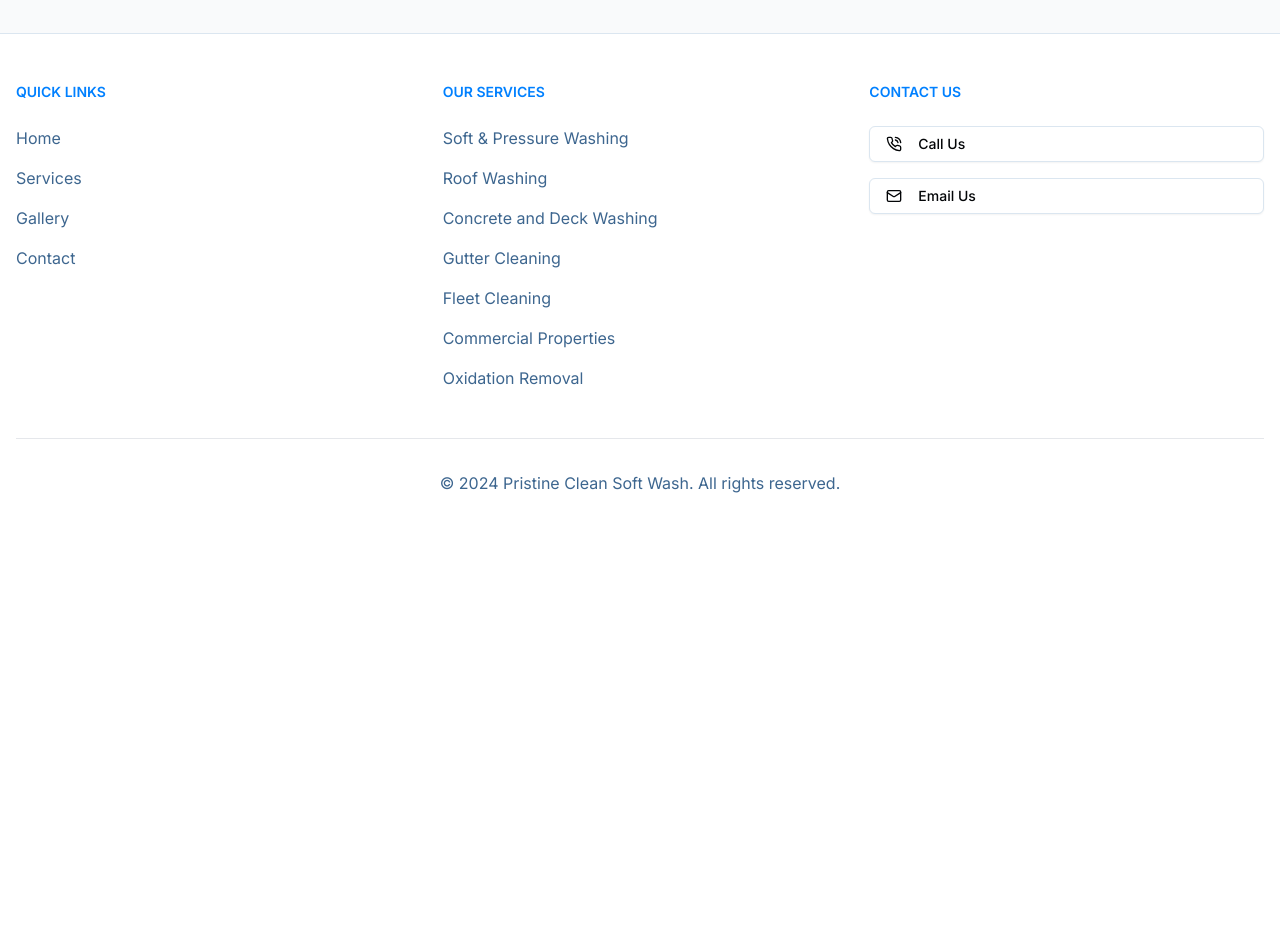
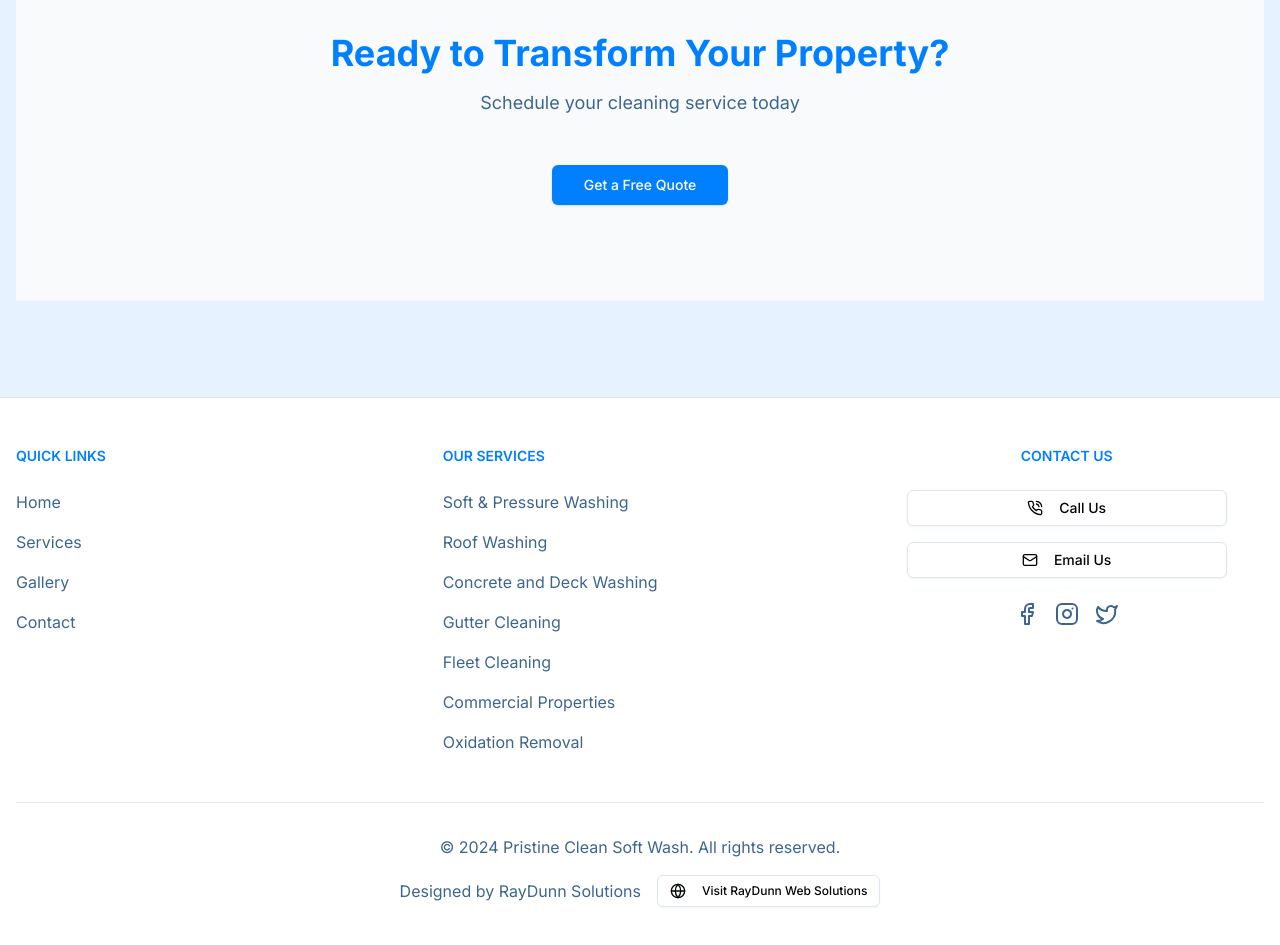
Before and after one commit to arayer143/pristine-clean-softwash, a Next.js app: page /gallery in a window 1280 px wide. Shown: the part 4540-5485 px from the top of the page. Before the commit the page ends 5083 px from the top, so only its background shows below. Built offline with nearby package versions, Linux system fonts and the light colour scheme; no server answers.

Commit message:
updated the footer

```diff
--- a/components/Gallery/gallery-page.tsx
+++ b/components/Gallery/gallery-page.tsx
@@ -2,6 +2,7 @@
 
 import React, { useState, useMemo } from 'react'
 import Image from 'next/image'
+import Link from 'next/link'
 import { motion, AnimatePresence } from 'framer-motion'
 import { Tabs, TabsContent, TabsList, TabsTrigger } from "@/components/ui/tabs"
 import { Button } from "@/components/ui/button"
@@ -60,7 +61,7 @@ export default function GalleryPage() {
   }
 
   return (
-    <SectionWrapper colorScheme="secondary">
+    <SectionWrapper colorScheme="primary">
       <div className="container mx-auto px-4 py-16">
         <SectionTitle
           title="Our Gallery"
@@ -190,7 +191,29 @@ export default function GalleryPage() {
             </motion.div>
           )}
         </AnimatePresence>
+
       </div>
-    </SectionWrapper>
+
+      <SectionWrapper colorScheme="secondary">
+        <div className="max-w-4xl mx-auto">
+          <div className="text-center">
+            <SectionTitle
+              title="Ready to Transform Your Property?"
+              subtitle="Schedule your cleaning service today"
+            />
+            <motion.div
+              className="mt-8"
+              initial={{ opacity: 0, y: 20 }}
+              animate={{ opacity: 1, y: 0 }}
+              transition={{ delay: 0.5 }}
+            >
+              <Button size="lg"><Link href="/contact">Get a Free Quote</Link></Button>
+            </motion.div>
+          </div>
+        </div>
+      </SectionWrapper>
+      </SectionWrapper>
+
+
   )
 }
--- a/components/footer.tsx
+++ b/components/footer.tsx
@@ -1,6 +1,6 @@
 import Link from 'next/link'
 import { Button } from '@/components/ui/button'
-import { PhoneCall, Mail } from 'lucide-react'
+import { PhoneCall, Mail, Facebook, Instagram, TwitterIcon as TikTok, Globe } from 'lucide-react'
 
 const quickLinks = [
   { name: 'Home', href: '/' },
@@ -19,12 +19,18 @@ const services = [
   { name: 'Oxidation Removal', href: '/oxidation' },
 ]
 
+const socialLinks = [
+  { name: 'Facebook', href: 'https://www.facebook.com/pristinecleansoftwash', icon: Facebook },
+  { name: 'Instagram', href: 'https://www.instagram.com/pristinecleansoftwash', icon: Instagram },
+  { name: 'TikTok', href: 'https://www.tiktok.com/@pristinecleansoftwash', icon: TikTok },
+]
+
 export function Footer() {
   return (
     <footer className="bg-background border-t">
       <div className="container px-4 py-12 mx-auto">
         <div className="grid grid-cols-1 gap-8 lg:grid-cols-3">
-          <div>
+          <div className="text-center lg:text-left">
             <h2 className="mb-6 text-sm font-semibold text-primary uppercase">Quick Links</h2>
             <ul className="text-muted-foreground">
               {quickLinks.map((link) => (
@@ -36,7 +42,7 @@ export function Footer() {
               ))}
             </ul>
           </div>
-          <div>
+          <div className="text-center lg:text-left">
             <h2 className="mb-6 text-sm font-semibold text-primary uppercase">Our Services</h2>
             <ul className="text-muted-foreground">
               {services.map((service) => (
@@ -48,28 +54,55 @@ export function Footer() {
               ))}
             </ul>
           </div>
-          <div>
+          <div className="flex flex-col items-center text-center">
             <h2 className="mb-6 text-sm font-semibold text-primary uppercase">Contact Us</h2>
-            <div className="space-y-4">
-              <Button variant="outline" className="w-full justify-start" asChild>
+            <div className="space-y-4 w-full max-w-xs">
+              <Button variant="outline" className="w-full justify-center" asChild>
                 <a href="tel:9852329914">
                   <PhoneCall className="mr-2 h-4 w-4" />
                   Call Us
                 </a>
               </Button>
-              <Button variant="outline" className="w-full justify-start" asChild>
-                <a href="Pristinecleansoftwashllc@gmail.com">
+              <Button variant="outline" className="w-full justify-center" asChild>
+                <a href="mailto:Pristinecleansoftwashllc@gmail.com">
                   <Mail className="mr-2 h-4 w-4" />
                   Email Us
                 </a>
               </Button>
             </div>
+            <div className="mt-6 flex justify-center space-x-4">
+              {socialLinks.map((link) => (
+                <a
+                  key={link.name}
+                  href={link.href}
+                  target="_blank"
+                  rel="noopener noreferrer"
+                  className="text-muted-foreground hover:text-primary"
+                >
+                  <link.icon className="h-6 w-6" />
+                  <span className="sr-only">{link.name}</span>
+                </a>
+              ))}
+            </div>
           </div>
         </div>
         <div className="mt-8 pt-8 border-t border-gray-200">
-          <p className="text-center text-muted-foreground">
-            © {new Date().getFullYear()} Pristine Clean Soft Wash. All rights reserved.
-          </p>
+          <div className="flex flex-col items-center justify-center space-y-4">
+            <p className="text-center text-muted-foreground">
+              © {new Date().getFullYear()} Pristine Clean Soft Wash. All rights reserved.
+            </p>
+            <div className="flex flex-col sm:flex-row items-center space-y-2 sm:space-y-0 sm:space-x-4">
+              <p className="text-center text-muted-foreground">
+                Designed by RayDunn Solutions
+              </p>
+              <Button variant="outline" size="sm" asChild>
+                <a href="https://www.raydunnsolutions.com/" target="_blank" rel="noopener noreferrer" className="flex items-center">
+                  <Globe className="mr-2 h-4 w-4" />
+                  Visit RayDunn Web Solutions
+                </a>
+              </Button>
+            </div>
+          </div>
         </div>
       </div>
     </footer>
```
